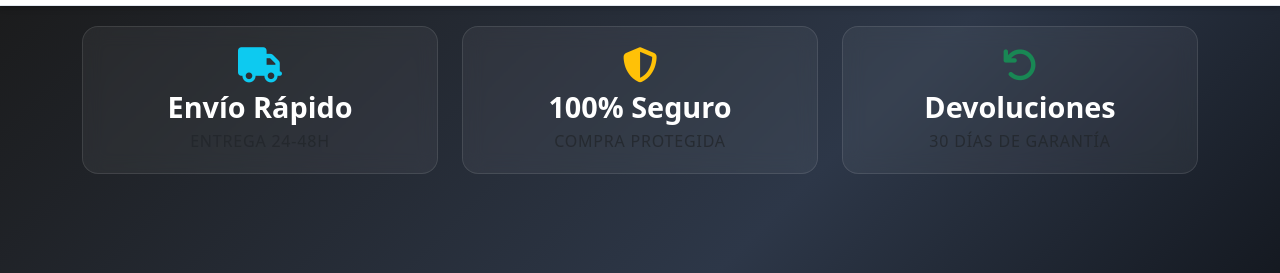
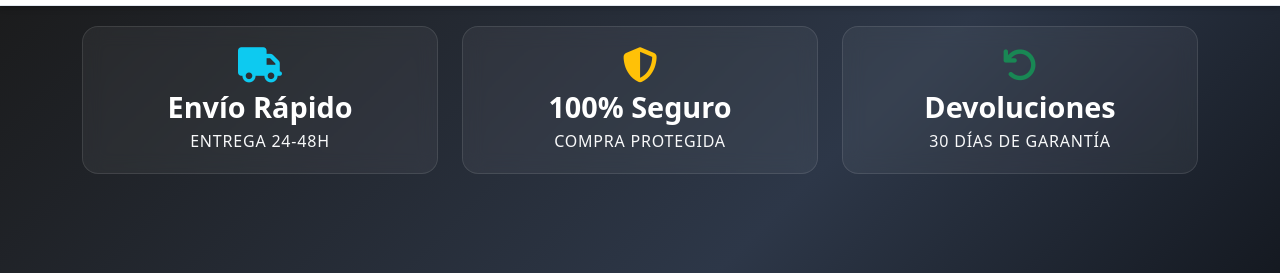
Before and after one commit to Splash-3d/Store, a website: page public/index.html in a window 1280 px wide. Shown: the part 51-324 px from the top of the page. Drawn offline with nearby package versions, Linux system fonts and the light colour scheme; no server answers.

Commit message:
Update statistics descriptions to use light colors for dark theme

```diff
--- a/public/index.html
+++ b/public/index.html
@@ -55,21 +55,21 @@
                 <div class="stat-item">
                     <i class="fas fa-truck fa-3x text-info mb-2"></i>
                     <h3 class="fw-bold">Envío Rápido</h3>
-                    <p class="text-muted">Entrega 24-48h</p>
+                    <p class="text-light">Entrega 24-48h</p>
                 </div>
             </div>
             <div class="col-md-4">
                 <div class="stat-item">
                     <i class="fas fa-shield-alt fa-3x text-warning mb-2"></i>
                     <h3 class="fw-bold">100% Seguro</h3>
-                    <p class="text-muted">Compra Protegida</p>
+                    <p class="text-light">Compra Protegida</p>
                 </div>
             </div>
             <div class="col-md-4">
                 <div class="stat-item">
                     <i class="fas fa-undo fa-3x text-success mb-2"></i>
                     <h3 class="fw-bold">Devoluciones</h3>
-                    <p class="text-muted">30 días de garantía</p>
+                    <p class="text-light">30 días de garantía</p>
                 </div>
             </div>
         </div>
```
